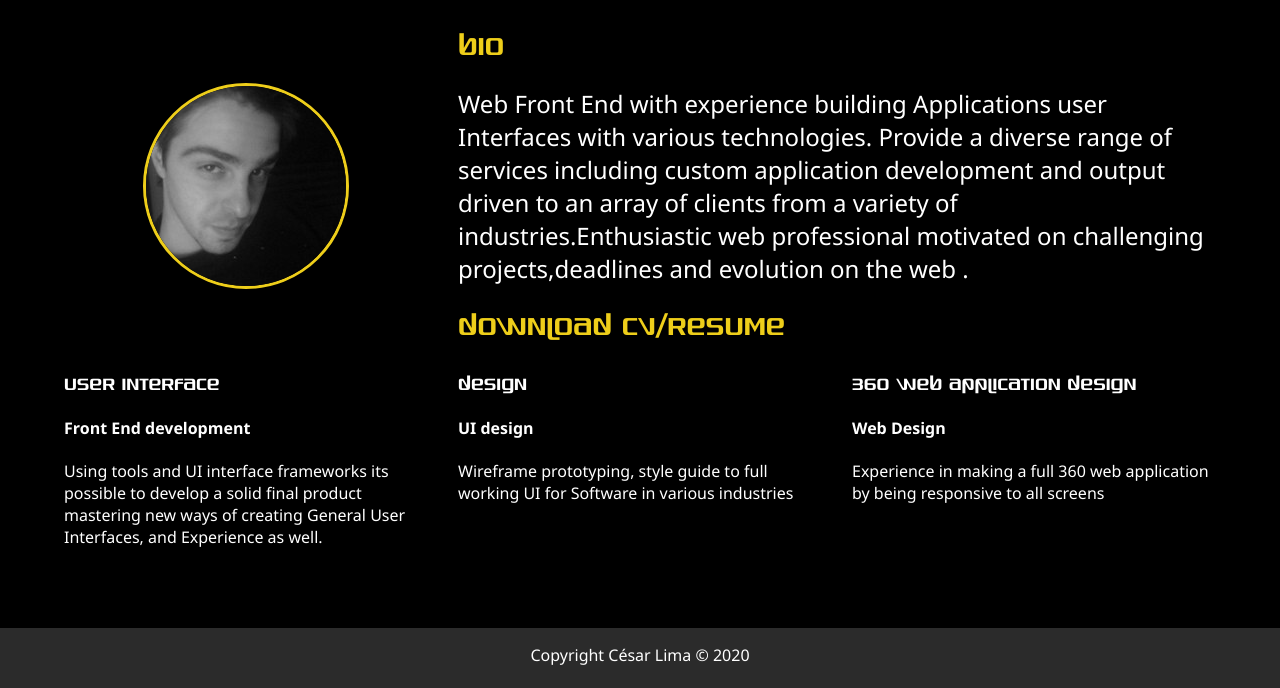
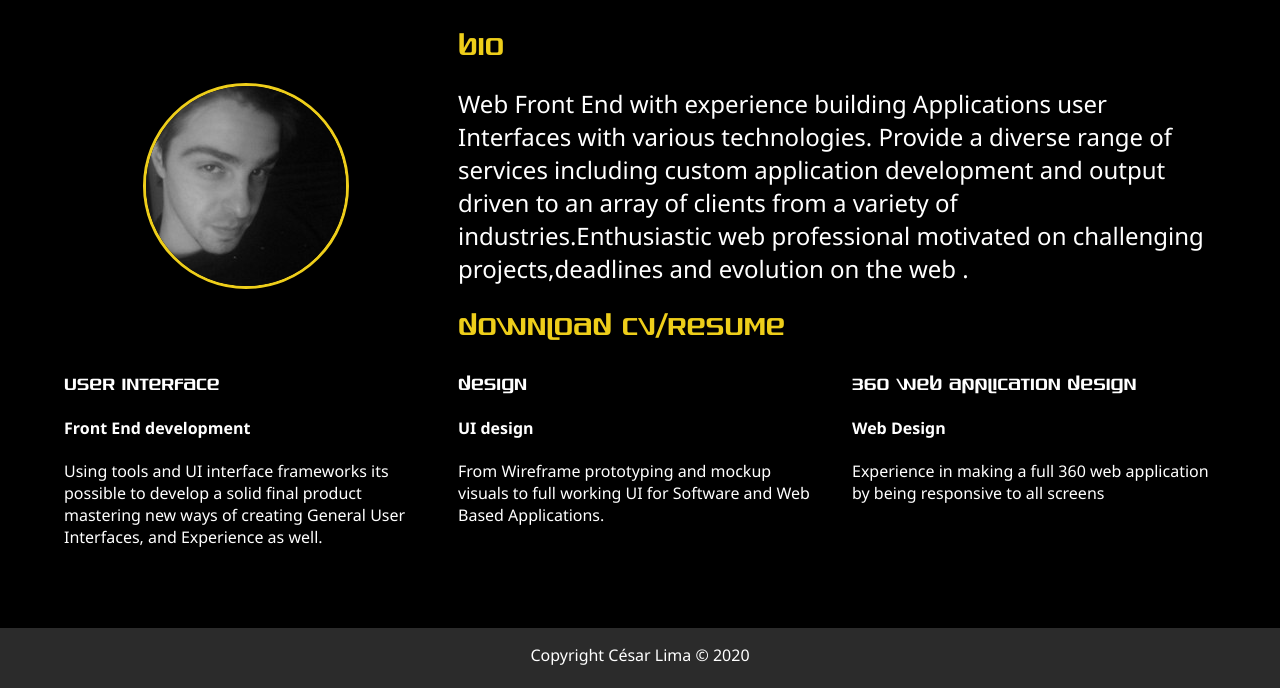
Before and after one commit to c-david-projects/portfolio-UI, a plain HTML site: page dist/about.html in a window 1280 px wide. Shown: the part 219-907 px from the top of the page. Drawn offline with Linux system fonts and the light colour scheme.

Commit message:
Added new copywritting for about section

```diff
--- a/dist/about.html
+++ b/dist/about.html
@@ -84,7 +84,7 @@
         <h3>Design</h3>
         <h4>UI design</h4>
         <p>
-          Wireframe prototyping, style guide to full working UI for Software in various industries
+          From Wireframe prototyping and mockup visuals to full working UI for Software and Web Based Applications.
         </p>
       </div>
 
```
